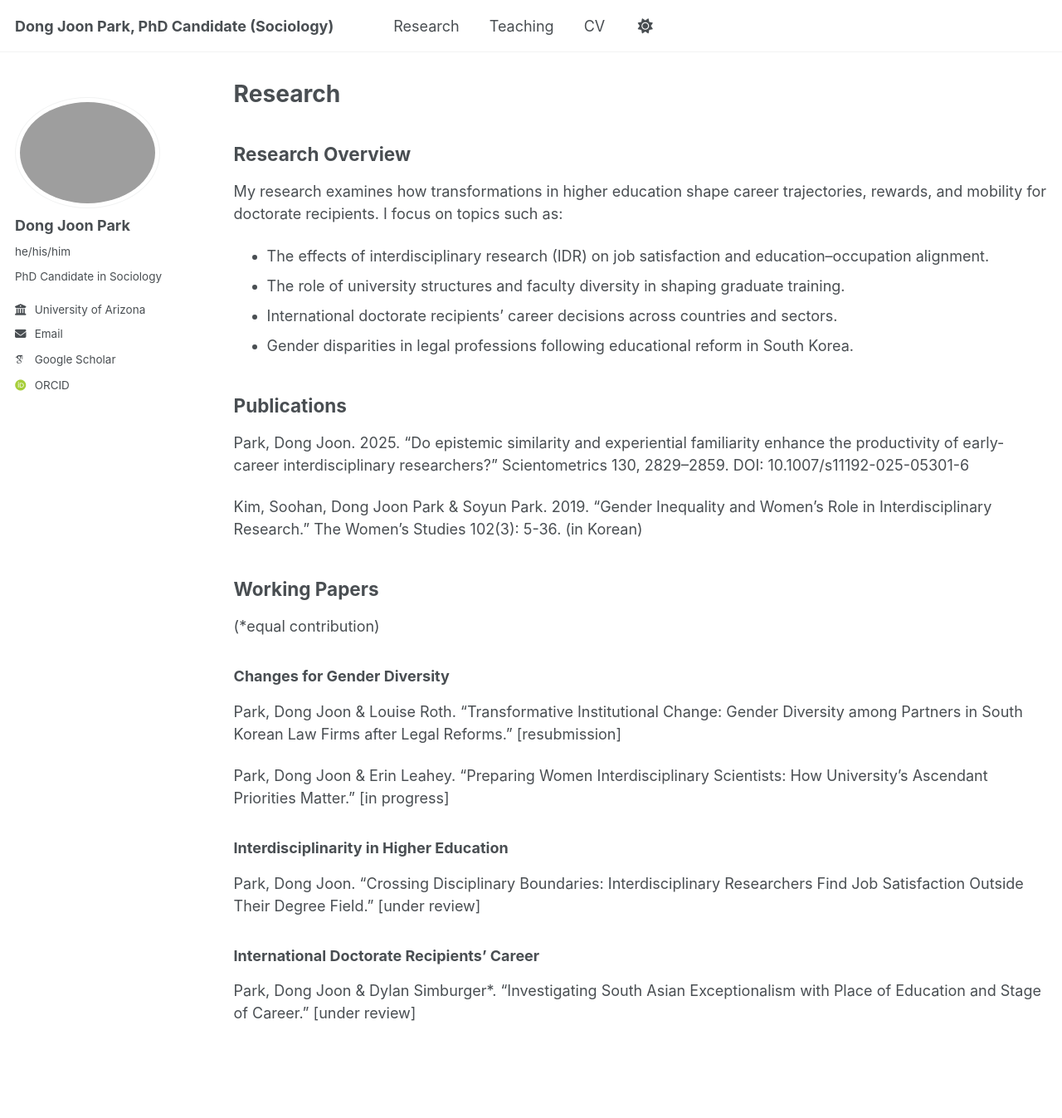
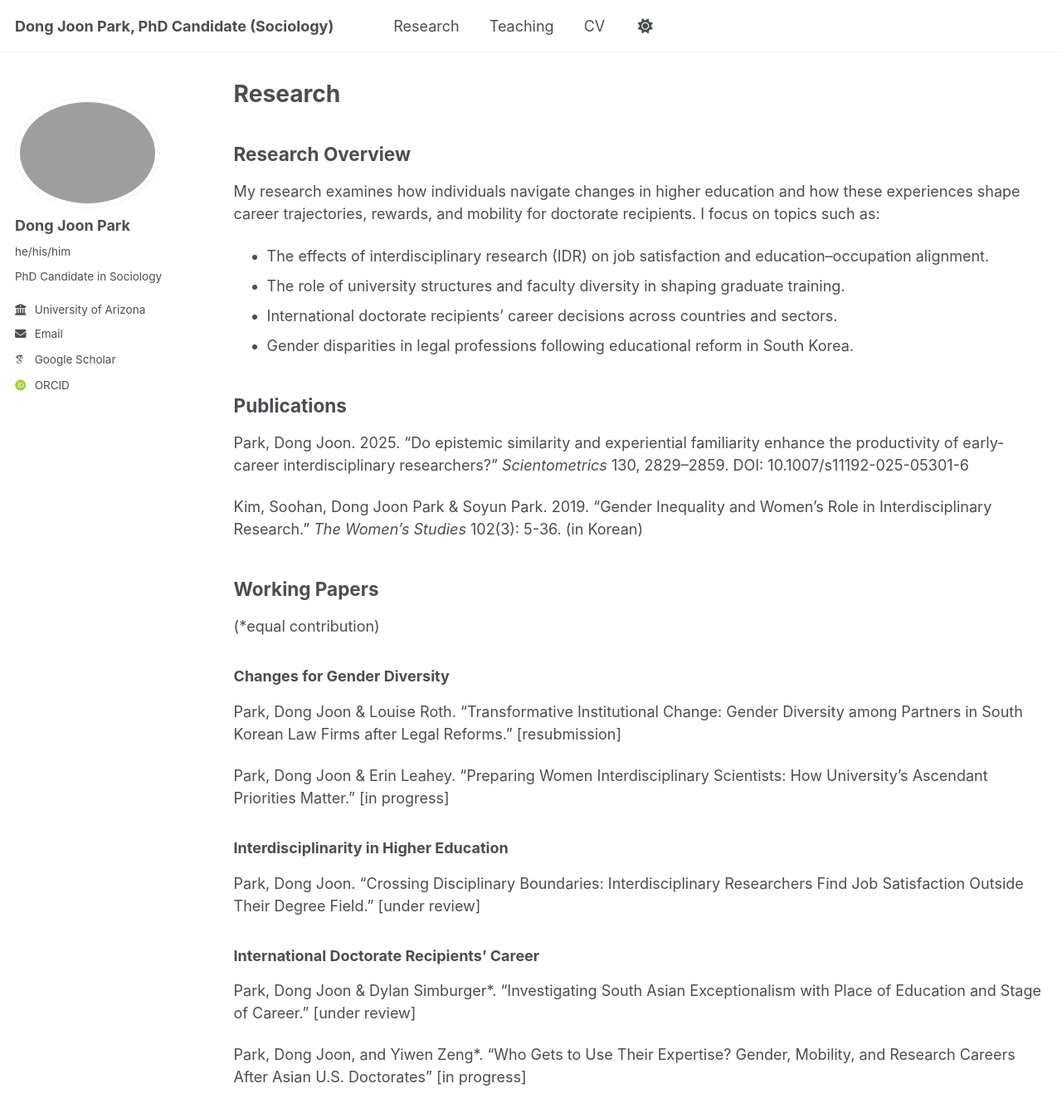
Before and after one commit to DongJoonPark0321/dongjoonpark0321.github.io, a Jekyll site: the page built from _pages/research.md, in a window 1280 px wide and 1400 px high. Shown: the top 1347 px of the window at 83% size. Built offline with Jekyll 4.4.1, drawn with Linux system fonts in a browser that asks for light colours; some web fonts are replaced.

Commit message:
Update research.md

```diff
--- a/_pages/research.md
+++ b/_pages/research.md
@@ -7,7 +7,7 @@ author_profile: true
 
 ## Research Overview
 
-My research examines how transformations in higher education shape career trajectories, rewards, and mobility for doctorate recipients. I focus on topics such as:
+My research examines how individuals navigate changes in higher education and how these experiences shape career trajectories, rewards, and mobility for doctorate recipients. I focus on topics such as:
 
 - The effects of interdisciplinary research (IDR) on job satisfaction and education–occupation alignment.
 - The role of university structures and faculty diversity in shaping graduate training.
@@ -16,9 +16,9 @@ My research examines how transformations in higher education shape career trajec
 
 ## Publications
 
-Park, Dong Joon. 2025. “Do epistemic similarity and experiential familiarity enhance the productivity of early-career interdisciplinary researchers?” Scientometrics 130, 2829–2859. DOI: 10.1007/s11192-025-05301-6
+Park, Dong Joon. 2025. “Do epistemic similarity and experiential familiarity enhance the productivity of early-career interdisciplinary researchers?” _Scientometrics_ 130, 2829–2859. DOI: 10.1007/s11192-025-05301-6
 
-Kim, Soohan, Dong Joon Park & Soyun Park. 2019. “Gender Inequality and Women's Role in Interdisciplinary Research.” The Women’s Studies 102(3): 5-36. (in Korean)
+Kim, Soohan, Dong Joon Park & Soyun Park. 2019. “Gender Inequality and Women's Role in Interdisciplinary Research.” _The Women’s Studies_ 102(3): 5-36. (in Korean)
 
 ## Working Papers
 (*equal contribution)
@@ -33,3 +33,5 @@ Park, Dong Joon. “Crossing Disciplinary Boundaries: Interdisciplinary Research
 
 ### International Doctorate Recipients’ Career
 Park, Dong Joon & Dylan Simburger*. “Investigating South Asian Exceptionalism with Place of Education and Stage of Career.” [under review]
+
+Park, Dong Joon, and Yiwen Zeng*. “Who Gets to Use Their Expertise? Gender, Mobility, and Research Careers After Asian U.S. Doctorates” [in progress]
```
